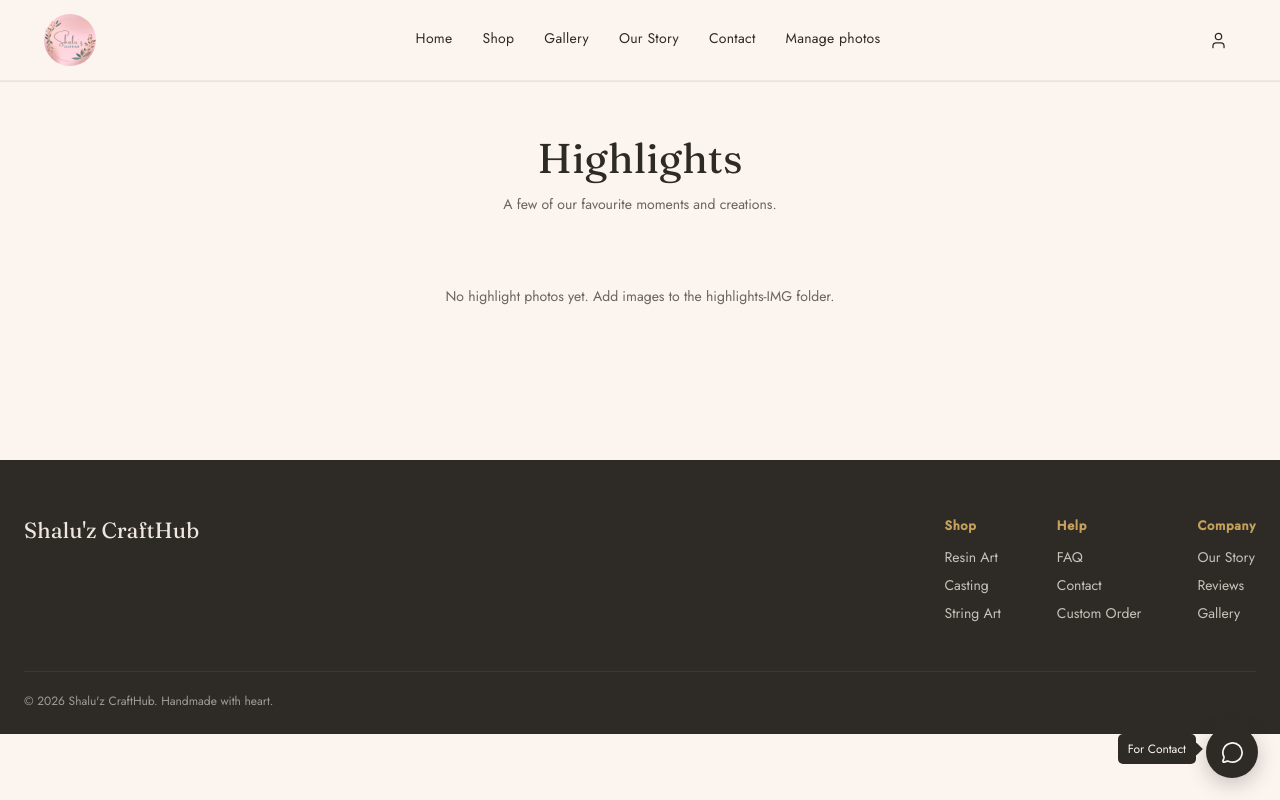
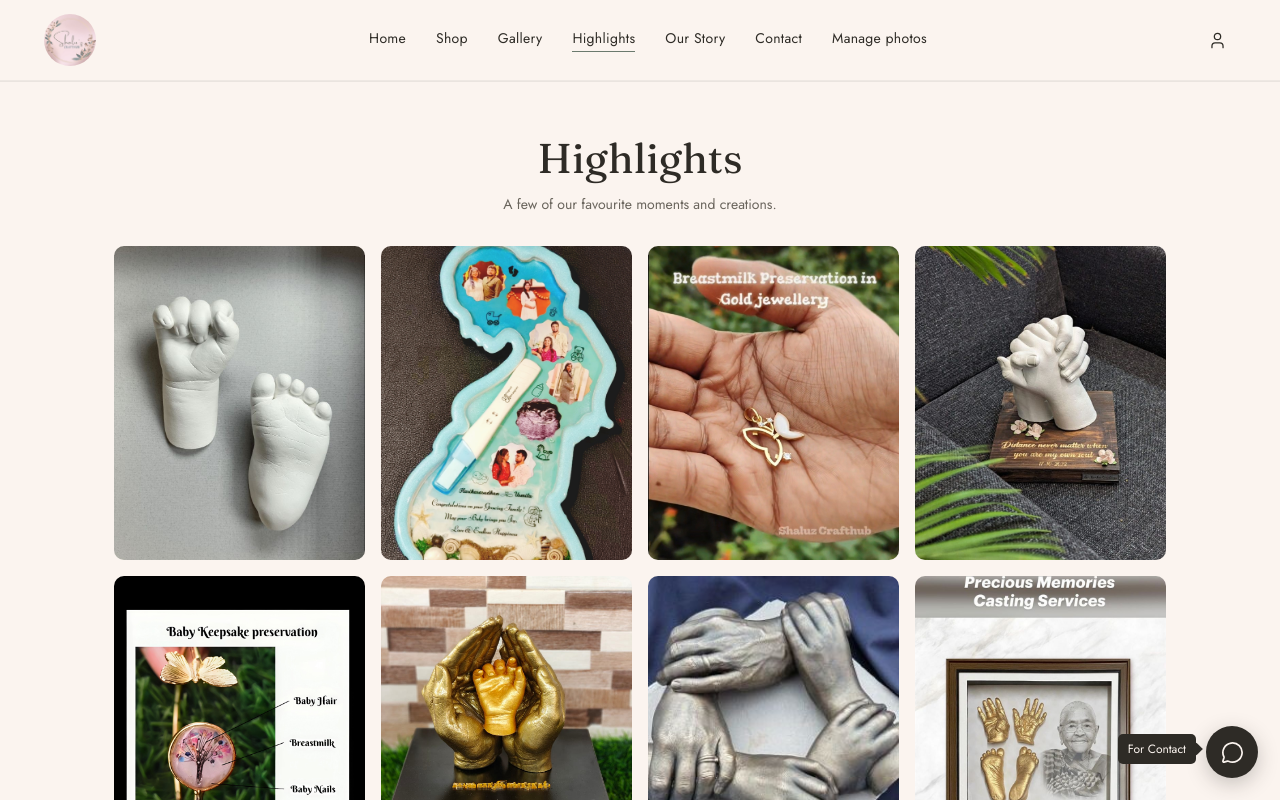
Before and after one commit to Abishek0407/shalus-crafthub, a React (Vite) app: page /highlights in a window 1280 px wide. Shown: the top 800 px of the page. Built offline with nearby package versions, Linux system fonts and the light colour scheme.

Commit message:
colour change

```diff
--- a/src/components/Highlights.jsx
+++ b/src/components/Highlights.jsx
@@ -3,10 +3,8 @@ import Navbar from "./Navbar";
 import Footer from "./Footer";
 import "./Highlights.css";
 
-// Vite: automatically pulls in every image dropped into src/assets/highlights-IMG.
-// Add or remove files from that folder and this page updates on the next build —
-// no need to import/list each one by hand.
-const modules = import.meta.glob("../assets/highlights-IMG/*.{png,jpg,jpeg,webp,PNG,JPG,JPEG}", {
+// Use the existing craft photos for the highlights gallery.
+const modules = import.meta.glob("../assets/categories/*.{png,jpg,jpeg,webp,PNG,JPG,JPEG}", {
   eager: true,
   import: "default"
 });
@@ -31,7 +29,7 @@ export default function Highlights() {
         </div>
 
         {highlightImages.length === 0 ? (
-          <p className="highlights-empty">No highlight photos yet. Add images to the highlights-IMG folder.</p>
+          <p className="highlights-empty">No highlight photos are available yet.</p>
         ) : (
           <div className="highlights-grid">
             {highlightImages.map((image) => (
--- a/src/components/Navbar.jsx
+++ b/src/components/Navbar.jsx
@@ -1,13 +1,14 @@
 import { useState } from "react";
 import { Link, NavLink } from "react-router-dom";
-import { Menu, X, User } from "lucide-react";
-import logo from "../assets/logo.png";
+import { Menu, X, ShoppingBag, User } from "lucide-react";
+import logo from "../assets/logo.jpg";
 import "./Navbar.css";
 
 const links = [
   { to: "/", label: "Home" },
   { to: "/shop", label: "Shop" },
   { to: "/gallery", label: "Gallery" },
+  { to: "/highlights", label: "Highlights" },
   { to: "/about", label: "Our Story" },
   { to: "/contact", label: "Contact" },
   { to: "/admin/images", label: "Manage photos" }
```
